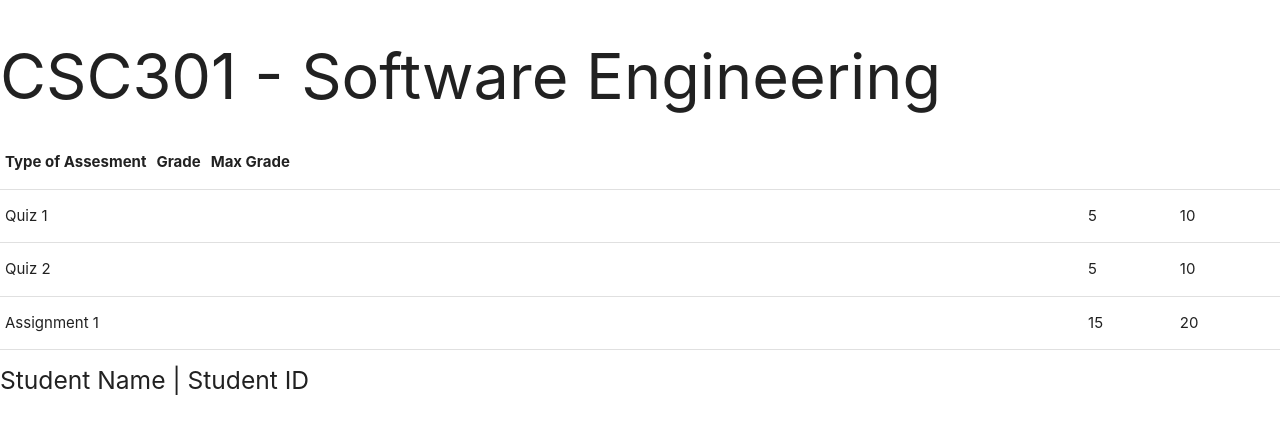
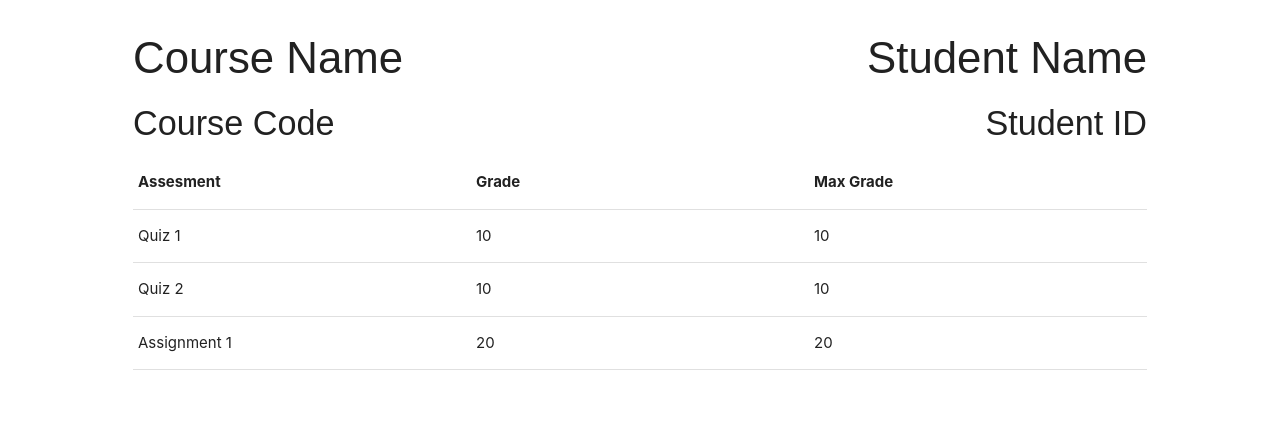
Before and after one commit to cra1gg/hatop, a React (Create React App) app in the folder frontend/: page /studentstats in a window 1280 px wide. Shown: the top 434 px of the page. Built offline with nearby package versions, Linux system fonts and the light colour scheme.

Commit message:
[AUT-22] Fix the formatting of the page

```diff
--- /dev/null
+++ b/frontend/src/components/Info/StudentStats.css
@@ -0,0 +1,29 @@
+h3, h4 {
+	font-family: Arial;
+}
+
+table {
+	table-layout: fixed;
+	width: 100%;
+	border-collapse: collapse;
+}
+
+th, td {
+	text-align: left;
+}
+
+.left {
+	margin: auto;
+	width: 50%;
+}
+
+.right {
+	margin: auto;
+	width: 50%;
+}
+
+.center {
+	margin: auto;
+	width: 80%;
+	padding: 5px;
+}
--- a/frontend/src/components/Info/StudentStats.js
+++ b/frontend/src/components/Info/StudentStats.js
@@ -1,50 +1,63 @@
-import React from "react"
-
+import React, { Component } from "react"
+import './StudentStats.css'
 
 class StudentStats extends React.Component {
 
-   constructor(props) {
-      super(props)
-	   this.state = { studentId: "Student ID", studentName: "Student Name", courseName: "CSC301 - Software Engineering", grades: [ { id: 1, title: 'Quiz 1', mark: 5, max_mark: 10 }, { id: 2, title: 'Quiz 2', mark: 5, max_mark: 10 }, { id: 3, title: 'Assignment 1', mark: 15, max_mark: 20 }]
-      }
-   }
+	state = { studentId: "Student ID", studentName: "Student Name", courseCode: "Course Code", courseName: "Course Name",
+		grades: [ { id: 1, title: 'Quiz 1', mark: 10, max_mark: 10 }, { id: 2, title: 'Quiz 2', mark: 10, max_mark: 10 },
+			{ id: 3, title: 'Assignment 1', mark: 20, max_mark: 20 }] }
 
-
-   renderTable() {
-      return this.state.grades.map((grade, index) => {
-         const { id, title, mark, max_mark } = grade
-	    return (
-            <tr key={id}>
-               <td>{title}</td>
-               <td>{mark}</td>
-               <td>{max_mark}</td>
+  renderTable() {
+      return this.state.grades.map((grade) => {
+	 return (
+            <tr key={ grade.id }>
+               <td>{ grade.title }</td>
+               <td>{ grade.mark }</td>
+               <td>{ grade.max_mark }</td>
             </tr>
          )
       })
    }
 
+
    render() {
       return (
          <div>
-            <h1 id='title'> { this.state.courseName } </h1>
-            <table id='students'>
-               <tbody>
+	    <div class = "center">
+
+	    <div class = "left">
+            <h3 id='courseName' align="left"> { this.state.courseName } </h3>
+	    <h4 id='courseCode' align="left"> { this.state.courseCode } </h4>
+	    </div>
+
+	    <div class = "right">
+            <h3 id='studentName' align="right"> { this.state.studentName } </h3>
+	    <h4 id='StudentID' align="right"> { this.state.studentId } </h4>
+	    </div>
+
+	    <div class = "temp">
+	    <table id='students'>
+
+	       <thead>
+
 	          <tr>
-	          <b>
-	      	     <td>Type of Assesment</td>
-	      	     <td>Grade</td>
-	      	     <td>Max Grade</td>
-	          </b>
+	      	     <th> Assesment </th>
+	      	     <th> Grade </th>
+	      	     <th> Max Grade </th>
 	          </tr>
-                  { this.renderTable() }
-               </tbody>
-            </table>
-	    <h5> {this.state.studentName} | {this.state.studentId} </h5>
+
+	       </thead>
+
+	       <tbody> { this.renderTable() } </tbody>
+
+	    </table>
+	    </div>
+
+	    </div>
+
         </div>
       )
    }
-
-
 }
 
 export default StudentStats
```
Also changed, not shown: 2 other files (tests, documents, lock files or other folders).
